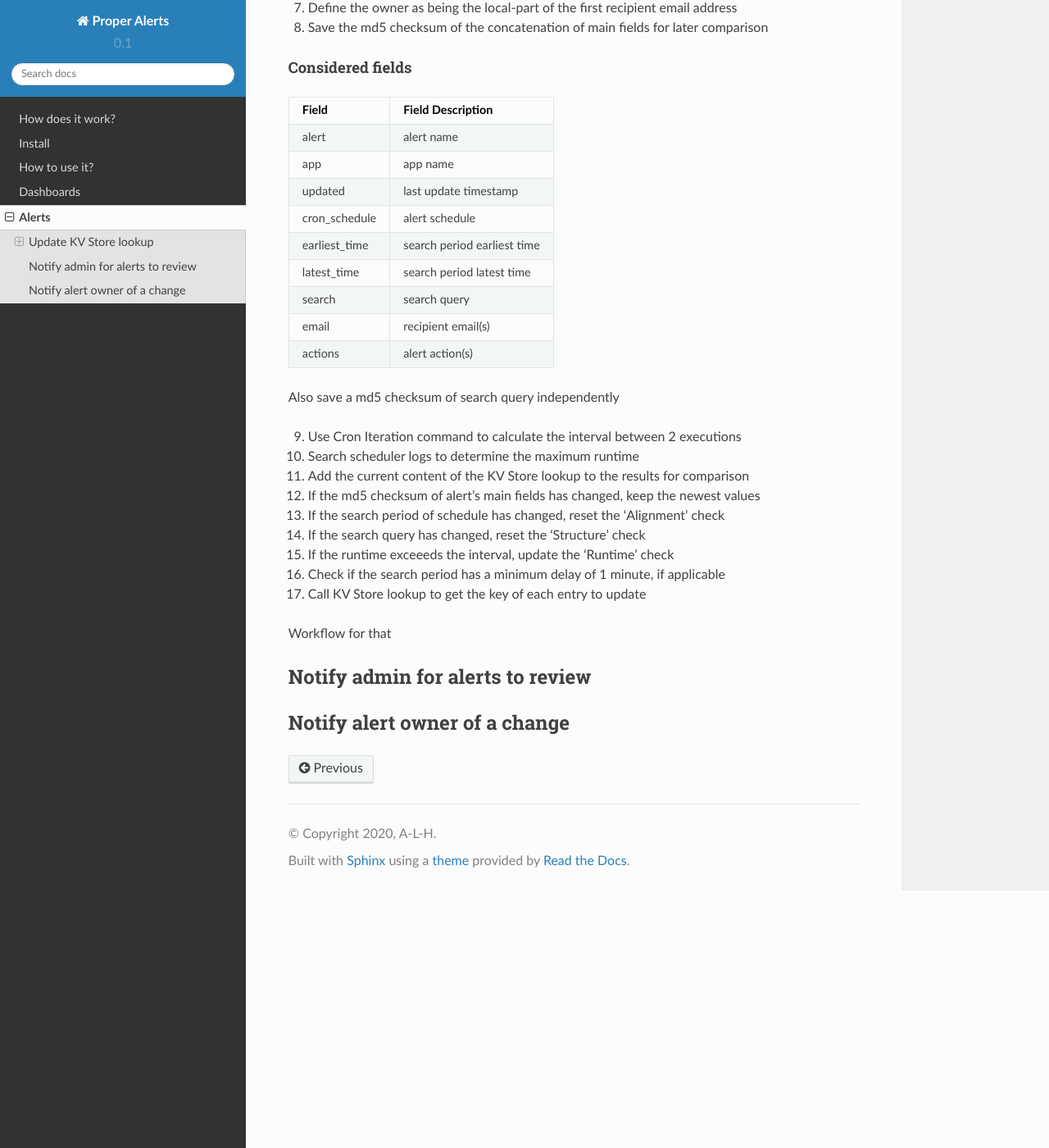
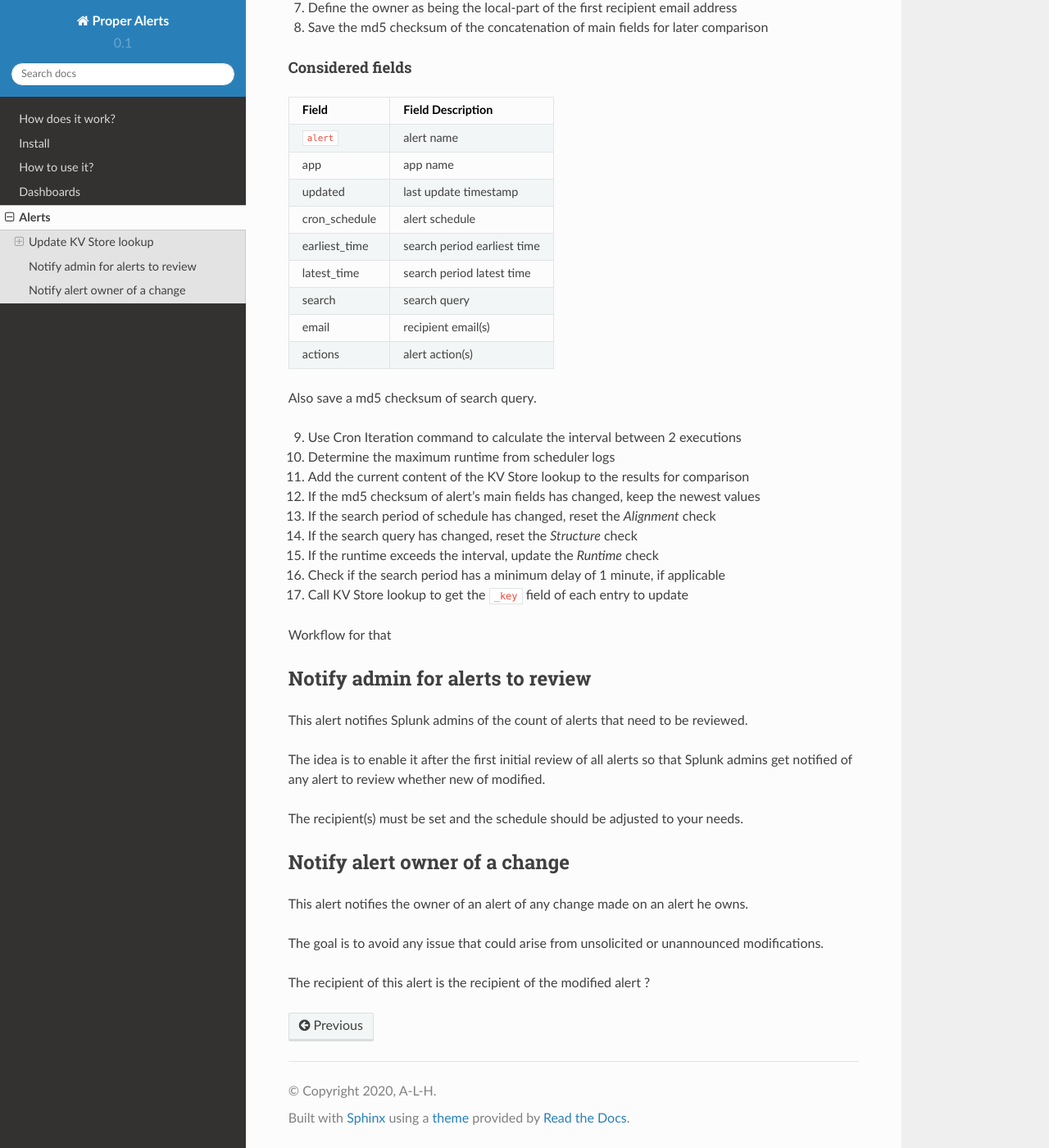
Before and after one commit to a-l-h/splunk-app-proper-alerts, a Sphinx documentation site: the page built from doc/alerts.rst, in a window 1280 px wide and 1400 px high, scrolled down 636 px. Shown: the whole window at 82% size. Built offline with Sphinx 7.4.7 and the Read the Docs theme 2.0.0, drawn with Linux system fonts in a browser that asks for light colours.

Commit message:
Update alerts.rst

```diff
--- a/doc/alerts.rst
+++ b/doc/alerts.rst
@@ -30,7 +30,7 @@ Considered fields
 +---------------+-----------------------------+
 | Field         | Field Description           |
 +===============+=============================+
-| alert         | alert name                  |
+| ``alert``     | alert name                  |
 +---------------+-----------------------------+
 | app           | app name                    |
 +---------------+-----------------------------+
@@ -49,24 +49,34 @@ Considered fields
 | actions       | alert action(s)             |
 +---------------+-----------------------------+
 
-Also save a md5 checksum of search query independently
+Also save a md5 checksum of search query.
 
 9. Use Cron Iteration command to calculate the interval between 2 executions
-10. Search scheduler logs to determine the maximum runtime
+10. Determine the maximum runtime from scheduler logs
 11. Add the current content of the KV Store lookup to the results for comparison
 12. If the md5 checksum of alert's main fields has changed, keep the newest values
-13. If the search period of schedule has changed, reset the 'Alignment' check
-14. If the search query has changed, reset the 'Structure' check
-15. If the runtime exceeeds the interval, update the 'Runtime' check
+13. If the search period of schedule has changed, reset the *Alignment* check
+14. If the search query has changed, reset the *Structure* check
+15. If the runtime exceeds the interval, update the *Runtime* check
 16. Check if the search period has a minimum delay of 1 minute, if applicable
-17. Call KV Store lookup to get the key of each entry to update
+17. Call KV Store lookup to get the ``_key`` field of each entry to update
 
 Workflow for that
 
 Notify admin for alerts to review
 #################################
 
+This alert notifies Splunk admins of the count of alerts that need to be reviewed.
 
+The idea is to enable it after the first initial review of all alerts so that Splunk admins get notified of any alert to review whether new of modified.
+
+The recipient(s) must be set and the schedule should be adjusted to your needs.
 
 Notify alert owner of a change
 ##############################
+
+This alert notifies the owner of an alert of any change made on an alert he owns.
+
+The goal is to avoid any issue that could arise from unsolicited or unannounced modifications.
+
+The recipient of this alert is the recipient of the modified alert ?
```
